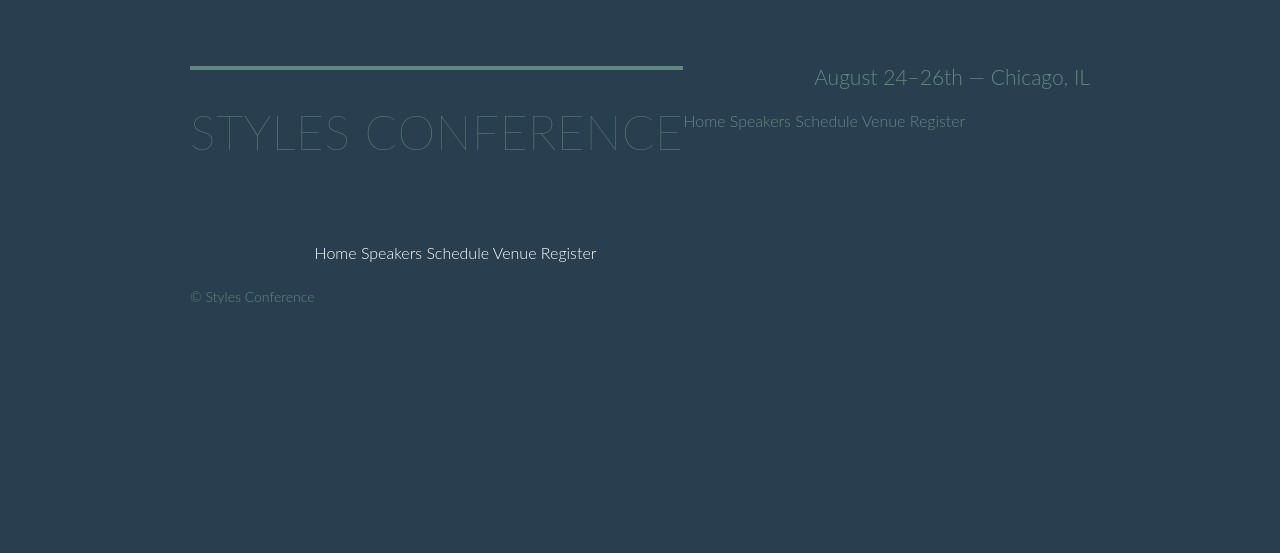
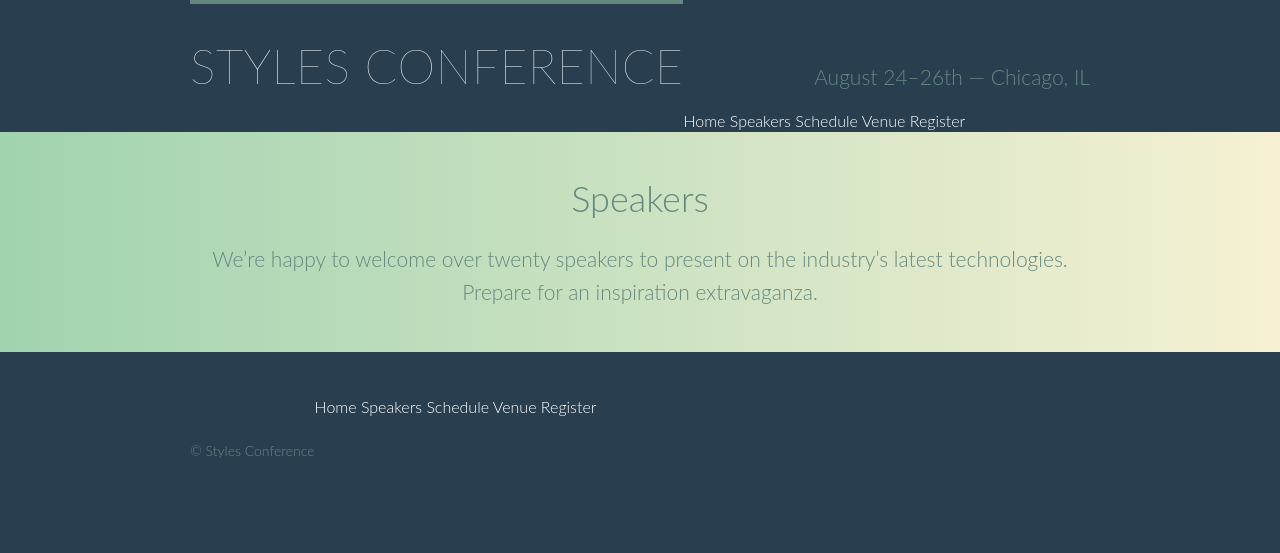
Before and after one commit to TimothyHelton/foundations, a plain HTML site: page foundations/shayhowe_web_development/speakers.html in a window 1280 px wide. Drawn offline with Linux system fonts and the light colour scheme.

Commit message:
FEAT: update page backgrounds

```diff
--- a/foundations/shayhowe_web_development/assets/stylesheets/main.css
+++ b/foundations/shayhowe_web_development/assets/stylesheets/main.css
@@ -99,10 +99,22 @@ Rows
 =========================
 */
 
+.row,
+.row-alt {
+    min-width: 960px;
+}
+
 .row {
     background: #fff;
-    min-width: 960px;
     padding: 66px 0 44px 0;
+}
+
+.row-alt {
+    background: #cbe2c1;
+    background: -webkit-linear-gradient(to right, #a1d3b0, #f6f1d3);
+    background:    -moz-linear-gradient(to right, #a1d3b0, #f6f1d3);
+    background:         linear-gradient(to right, #a1d3b0, #f6f1d3);
+    padding: 44px 0 22px 0;
 }
 
 /*
@@ -157,6 +169,21 @@ cite, em {
 .container {
     padding-left: 30px;
     padding-right: 30px;
+}
+
+/*
+=========================
+Leads
+=========================
+*/
+
+.lead {
+    text-align: center;
+}
+
+.lead p {
+    font-size: 21px;
+    line-height: 33px;
 }
 
 /*
--- a/foundations/shayhowe_web_development/speakers.html
+++ b/foundations/shayhowe_web_development/speakers.html
@@ -3,7 +3,7 @@
 
     <head>
         <meta charset="UTF-8">
-        <title>Speakers</title>
+        <title>Styles Conference</title>
         <link rel="stylesheet" href="assets/stylesheets/main.css"/>
     </head>
 
@@ -11,7 +11,7 @@
 
         <!-- Header -->
 
-        <header class="container">
+        <header class="primary-header container group">
 
             <h1 class="logo">
                 <a href="index.html">Styles Conference</a>
@@ -28,6 +28,22 @@
             </nav>
 
         </header>
+
+        <section class="row-alt">
+
+            <div class="lead container">
+
+                <h1>Speakers</h1>
+
+                <p>
+                    We&#8217;re happy to welcome over twenty speakers to
+                    present on the industry&#8217;s latest technologies.
+                    Prepare for an inspiration extravaganza.
+                </p>
+
+            </div>
+
+        </section>
 
         <!-- Footer -->
 
```
Also changed, not shown: foundations/shayhowe_web_development/register.html (+19 -6 lines), foundations/shayhowe_web_development/schedule.html (+18 -6 lines), foundations/shayhowe_web_development/venue.html (+18 -6 lines).
